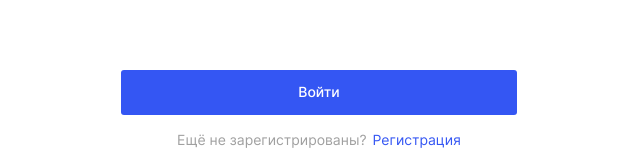
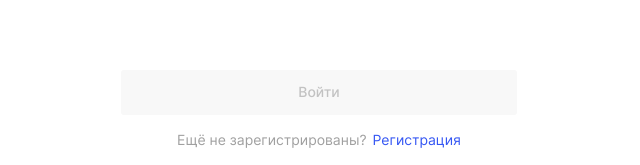
Before and after one commit to TexnaRRR/movies-explorer-frontend, a React (Create React App) app: page /signin in a window 1280 px wide. Shown: the part 582-747 px from the top of the page, without its empty margins (321-961 px from the left). Built offline with nearby package versions, Linux system fonts and the light colour scheme; the HTML template or start-up script is replaced by a standard one.

Commit message:
Исправление активной кнопки "Сохранить"

```diff
--- a/src/components/login/login.css
+++ b/src/components/login/login.css
@@ -58,6 +58,11 @@
   color: #FFF;
   font-size: 14px;
   font-weight: 500;
+}
+
+.login__button-submit_disabled.login-button-text {
+  color: #C2C2C2;
+  background: #F8F8F8;
 }
 
 .login__register {
```
